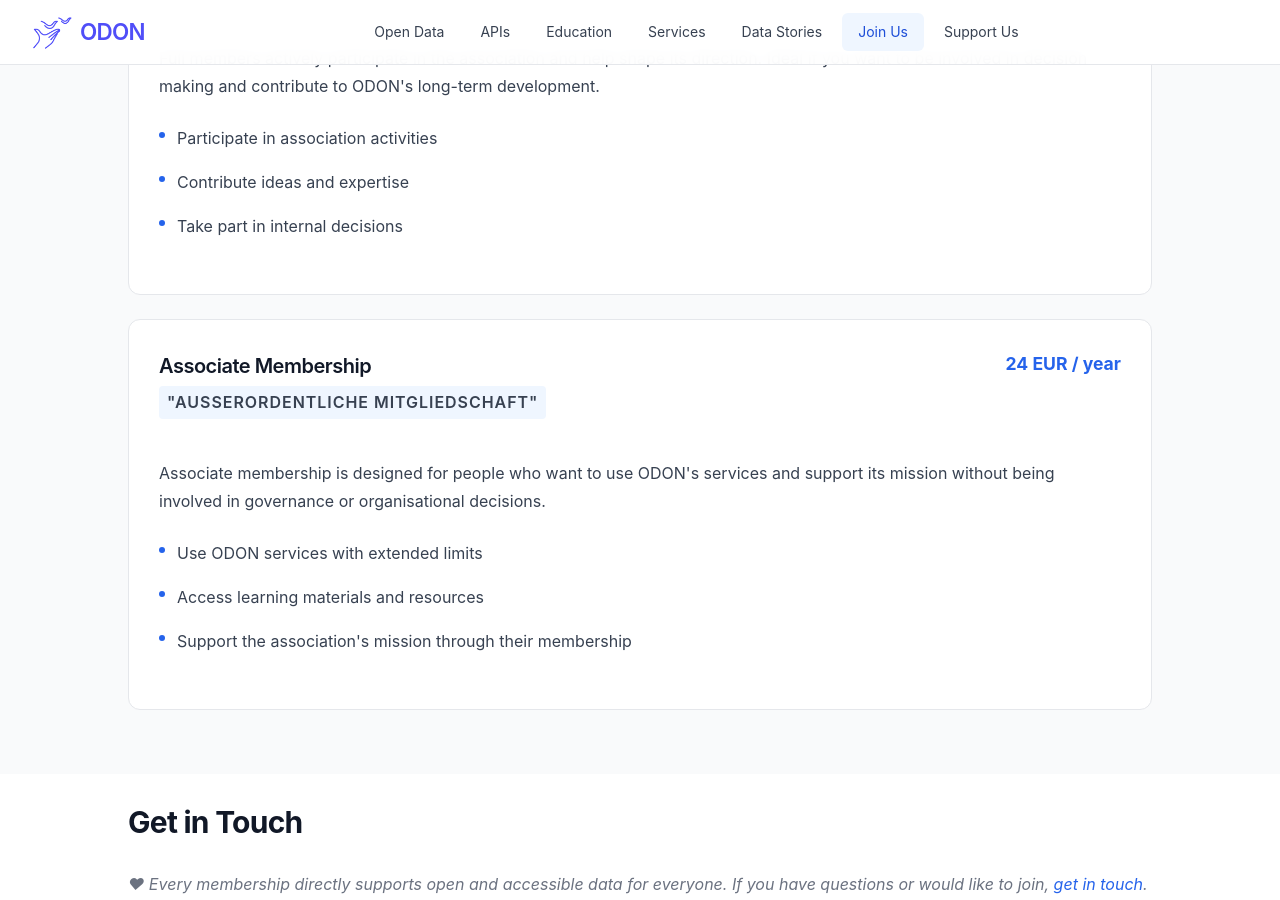
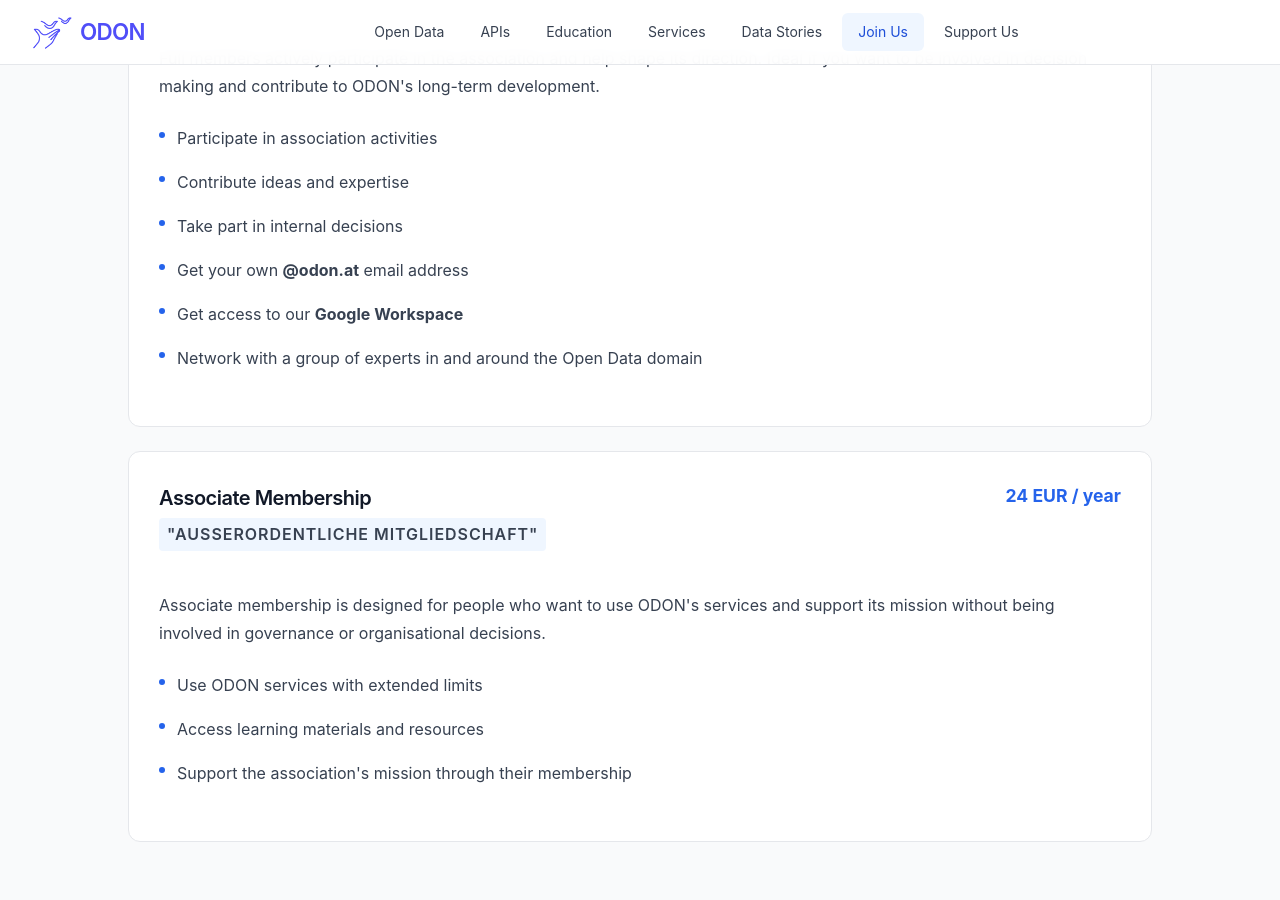
Before and after one commit to verein-odon/verein-odon.github.io, a Jekyll site: the page built from docs/en/membership.md, in a window 1280 px wide and 900 px high, scrolled down 1280 px. Built offline with Jekyll 4.4.1, drawn with Linux system fonts in a browser that asks for light colours.

Commit message:
Update membership page

```diff
--- a/docs/en/membership.md
+++ b/docs/en/membership.md
@@ -63,6 +63,9 @@ last_updated: "2026-03-29 00:00"
             <li><span class="bullet"></span><span>Participate in association activities</span></li>
             <li><span class="bullet"></span><span>Contribute ideas and expertise</span></li>
             <li><span class="bullet"></span><span>Take part in internal decisions</span></li>
+            <li><span class="bullet"></span><span>Get your own <b>@odon.at</b> email address</span></li>
+            <li><span class="bullet"></span><span>Get access to our <b>Google Workspace</b></span></li>
+            <li><span class="bullet"></span><span>Network with a group of experts in and around the Open Data domain</span></li>
           </ul>
         </div>
         <div class="membership-item">
```
